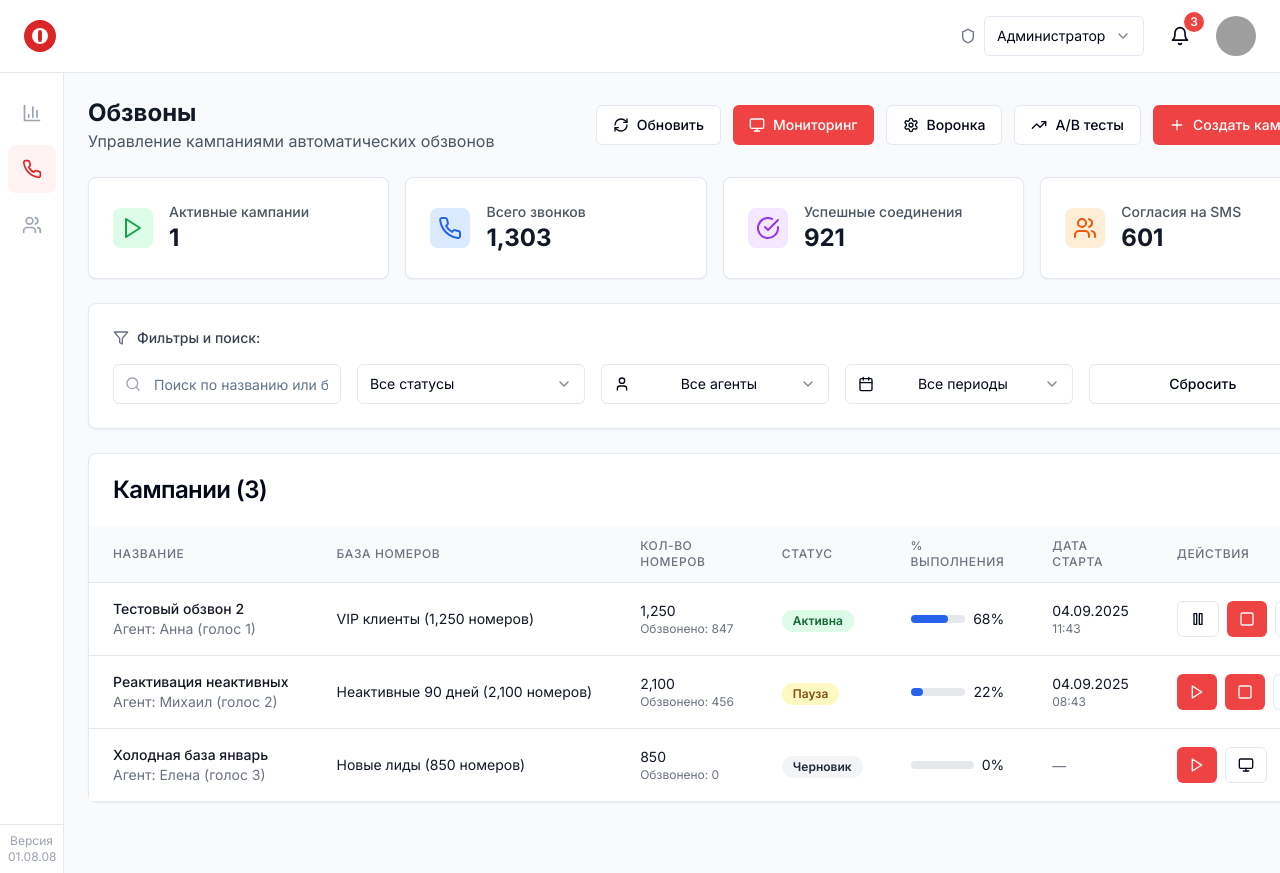
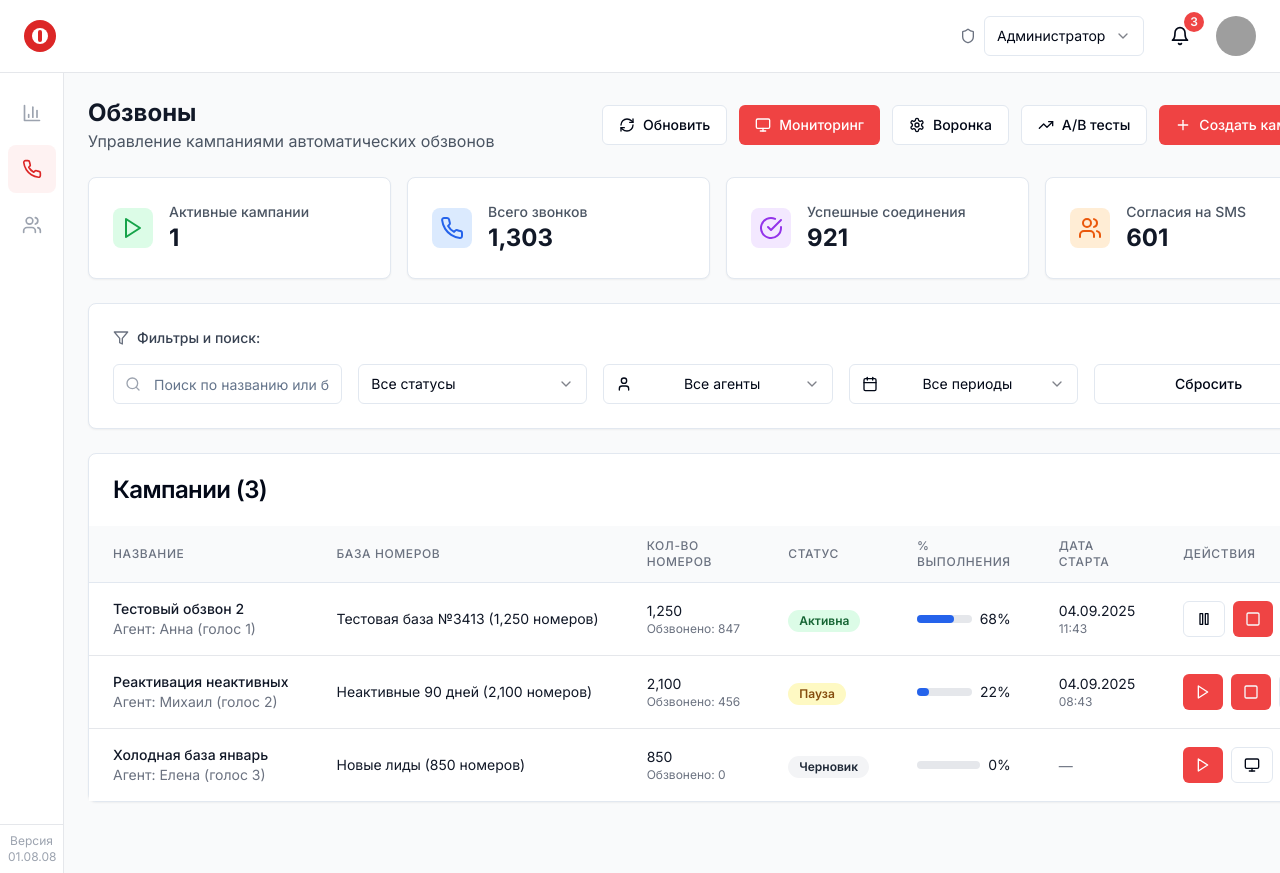
Before and after one commit to Nik-Kns/hantico-call-center, a Next.js app: page /obzvoni in a window 1280 px wide. Shown: the top 873 px of the page. Built offline with nearby package versions, Linux system fonts and the light colour scheme; grey boxes are pictures that could not be loaded.

Commit message:
chore(naming): заменить упоминания акций/VIP на тестовые названия; убрать блок 'Распределение результатов' и оставить только воронку

```diff
--- a/src/app/obzvoni/[id]/page.tsx
+++ b/src/app/obzvoni/[id]/page.tsx
@@ -63,11 +63,11 @@ interface CallRecord {
 const mockCampaignDetails: { [key: string]: CampaignDetails } = {
   'obz-1': {
     id: 'obz-1',
-    name: 'Акция "Новый год 2025"',
+    name: 'Тестовый запуск',
     status: 'active',
     agent: 'Анна (голос 1)',
     script: '',
-    database: 'VIP клиенты (1,250 номеров)',
+    database: 'Тестовая база №3413 (1,250 номеров)',
     startTime: new Date(Date.now() - 3 * 60 * 60 * 1000),
     progress: 68,
     totalNumbers: 1250,
@@ -466,31 +466,7 @@ export default function CampaignDetailsPage() {
       </div>
 
       {/* Аналитика сверху */}
-      <div className="grid grid-cols-1 md:grid-cols-2 gap-6">
-        <Card>
-          <CardHeader>
-            <CardTitle>Распределение результатов</CardTitle>
-          </CardHeader>
-          <CardContent>
-            <div className="space-y-4">
-              {[
-                { label: 'Успешные', count: campaign.successfulConnections, color: 'bg-green-500' },
-                { label: 'Не ответили', count: Math.round(campaign.calledNumbers * 0.3), color: 'bg-gray-500' },
-                { label: 'Отказы', count: Math.round(campaign.calledNumbers * 0.15), color: 'bg-red-500' },
-                { label: 'Занято', count: Math.round(campaign.calledNumbers * 0.1), color: 'bg-orange-500' }
-              ].map((item) => (
-                <div key={item.label} className="flex items-center justify-between">
-                  <div className="flex items-center space-x-3">
-                    <div className={`w-4 h-4 rounded-full ${item.color}`} />
-                    <span className="text-sm">{item.label}</span>
-                  </div>
-                  <span className="text-sm font-medium">{item.count.toLocaleString()}</span>
-                </div>
-              ))}
-            </div>
-          </CardContent>
-        </Card>
-
+      <div className="grid grid-cols-1 md:grid-cols-1 gap-6">
         <Card>
           <CardHeader>
             <CardTitle>Воронка звонков (по этапам)</CardTitle>
--- a/src/app/obzvoni/new/page.tsx
+++ b/src/app/obzvoni/new/page.tsx
@@ -69,12 +69,12 @@ const mockAgents = [
 
 const mockDatabases = [
   {
-    id: 'vip-clients',
-    name: 'VIP клиенты',
-    description: 'Клиенты с высокой активностью',
+    id: 'test-3413',
+    name: 'Тестовая база №3413',
+    description: 'Тестовый набор номеров для прототипа',
     count: 1250,
     lastUpdated: '2 часа назад',
-    segment: 'VIP'
+    segment: 'test'
   },
   {
     id: 'inactive-90',
--- a/src/app/obzvoni/page.tsx
+++ b/src/app/obzvoni/page.tsx
@@ -58,7 +58,7 @@ const mockObzvonCampaigns: ObzvonCampaign[] = [
     id: 'obz-1',
     name: 'Тестовый обзвон 2',
     agent: 'Анна (голос 1)',
-    database: 'VIP клиенты (1,250 номеров)',
+    database: 'Тестовая база №3413 (1,250 номеров)',
     script: 'Тестовый скрипт обзвона',
     status: 'active',
     totalNumbers: 1250,
--- a/src/lib/mock-data.ts
+++ b/src/lib/mock-data.ts
@@ -116,8 +116,8 @@ const generateCampaignName = () => {
 export const mockCampaigns: Campaign[] = [
   {
     id: 'obz-1',
-    name: 'Акция "Новый год 2025"',
-    description: 'VIP клиенты - новогодние поздравления и предложения',
+    name: 'Тестовый запуск №1',
+    description: 'Тестовая кампания для демонстрации',
     source: 'segment',
     sourceConfig: {
       segmentId: 'vip-segment',
```
